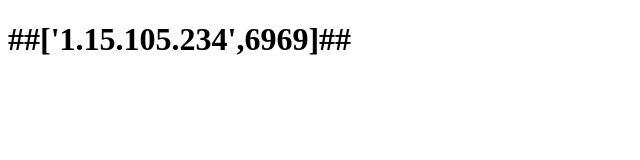
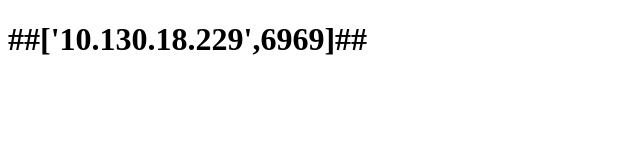
Before and after one commit to liyue983/win, a website: page index.html in a window 1280 px wide. Shown: the whole page, without its empty margins (0-640 px from the left). Drawn offline with Linux system fonts and the light colour scheme.

Commit message:
Update index.html

```diff
--- a/index.html
+++ b/index.html
@@ -5,6 +5,6 @@
 <title>windows</title>
 </head>
 <body>
-    <h1>##['1.15.105.234',6969]##</h1>
+    <h1>##['10.130.18.229',6969]##</h1>
 </body>
 </html>
```
